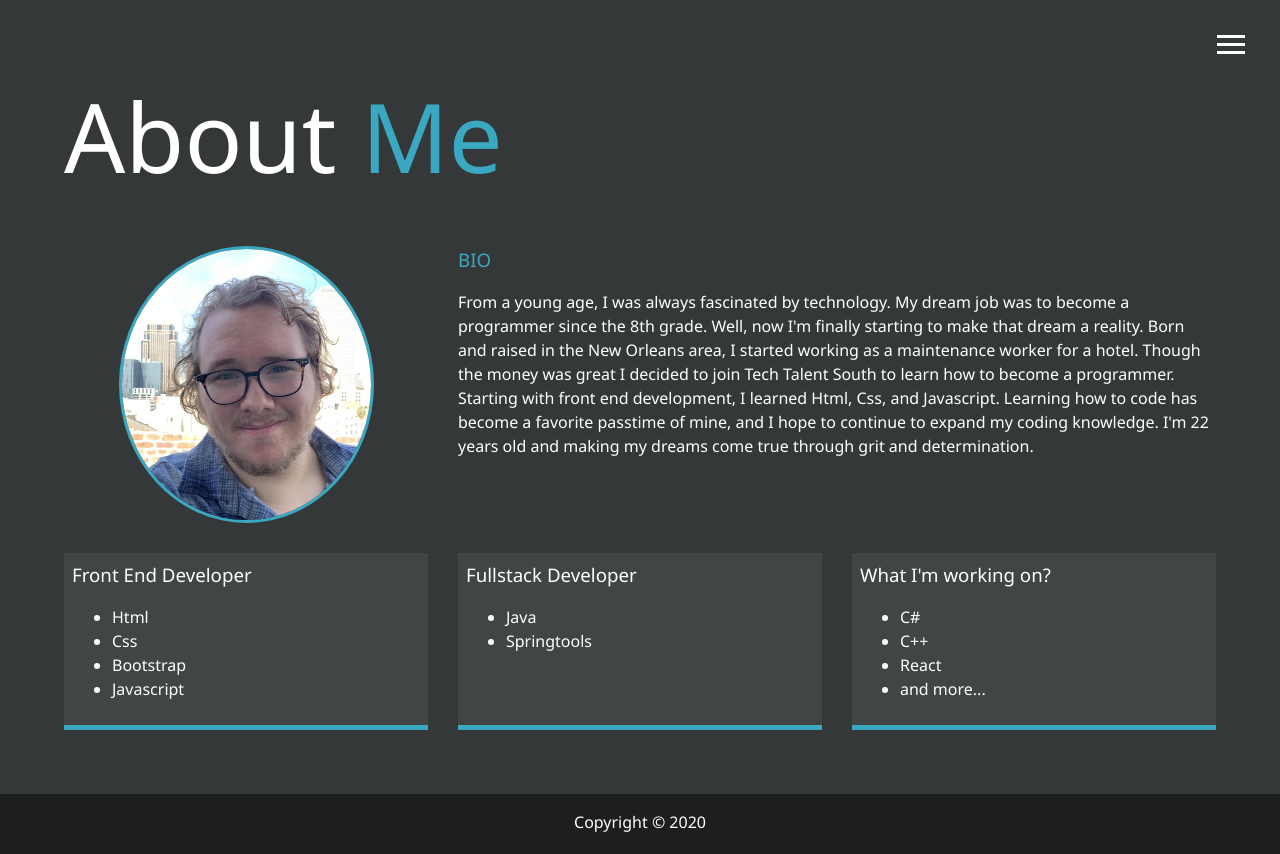
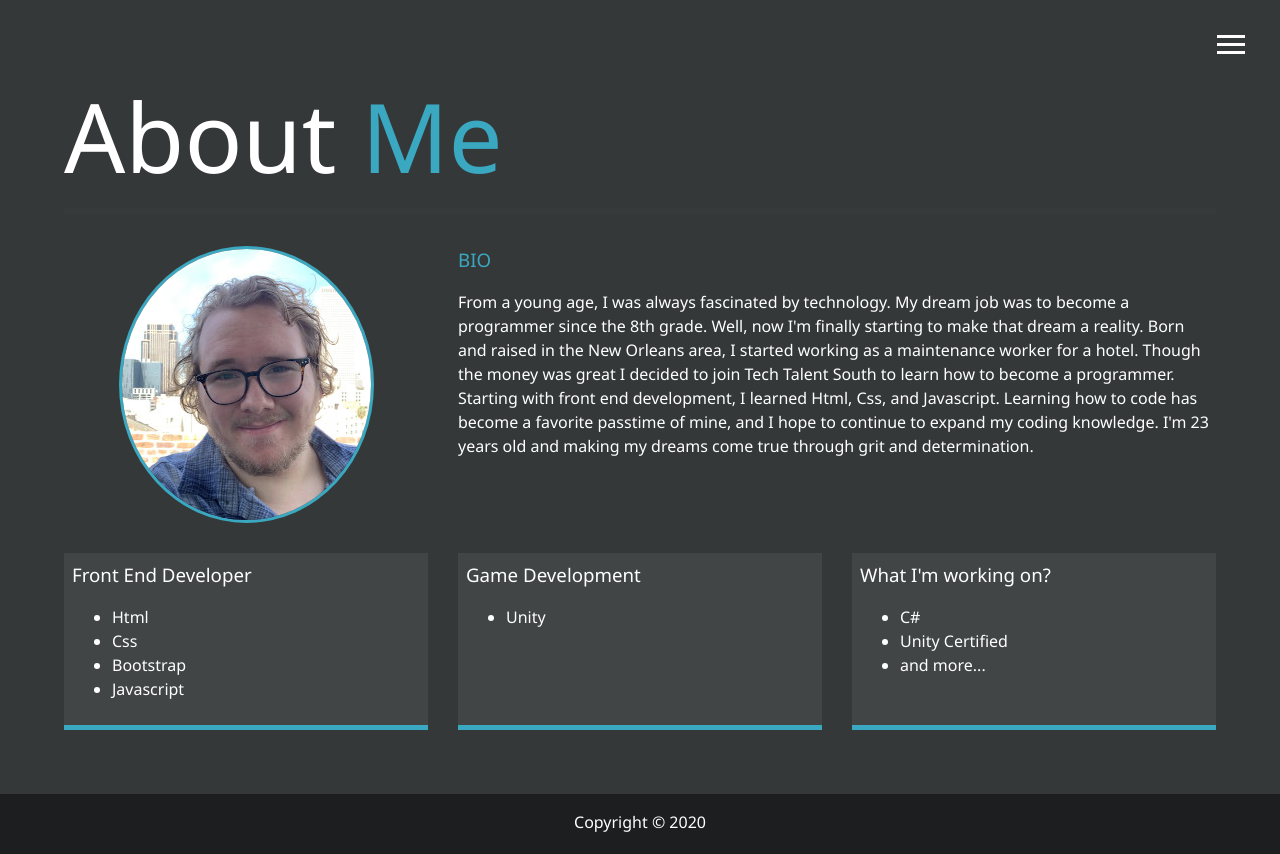
Before and after one commit to danielraybarber/my_portfolio, a website: page dist/about.html in a window 1280 px wide. Drawn offline with Linux system fonts and the light colour scheme.

Commit message:
Setting up Bollocks Game
Finishing setting up hosting for bollocks

```diff
--- a/dist/about.html
+++ b/dist/about.html
@@ -65,7 +65,7 @@
             South to learn how to become a programmer. Starting with front end
             development, I learned Html, Css, and Javascript. Learning how to
             code has become a favorite passtime of mine, and I hope to continue
-            to expand my coding knowledge. I'm 22 years old and making my dreams
+            to expand my coding knowledge. I'm 23 years old and making my dreams
             come true through grit and determination.
           </p>
         </div>
@@ -79,18 +79,16 @@
           </ul>
         </div>
         <div class="job job-2">
-          <h3>Fullstack Developer</h3>
+          <h3>Game Development</h3>
           <ul>
-            <li>Java</li>
-            <li>Springtools</li>
+            <li>Unity</li>
           </ul>
         </div>
         <div class="job job-3">
           <h3>What I'm working on?</h3>
           <ul>
             <li>C#</li>
-            <li>C++</li>
-            <li>React</li>
+            <li>Unity Certified</li>
             <li>and more...</li>
           </ul>
         </div>
```
Also changed, not shown: dist/work.html (+10 -10 lines), dist/Img/projects/project2.PNG (added), dist/Img/projects/project2.jpg (deleted), dist/Img/projects/project3.jpg.
